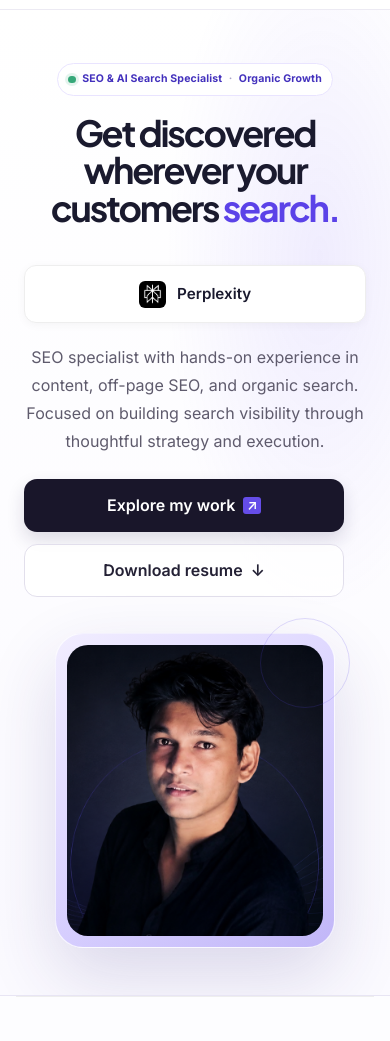
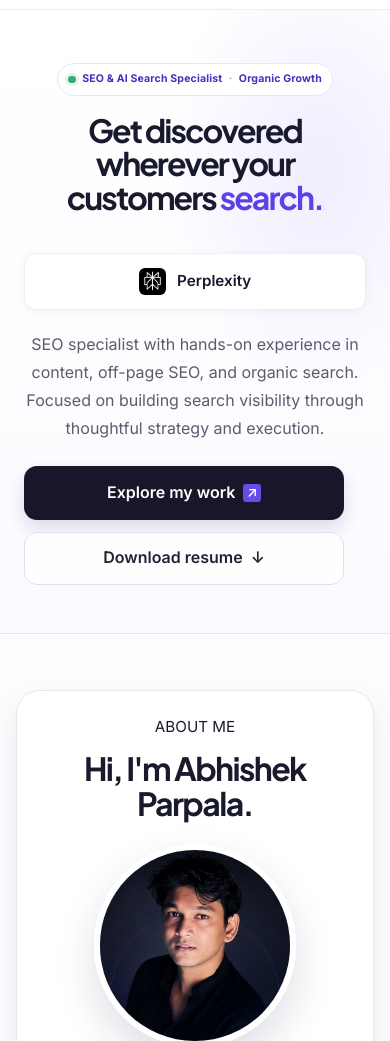
Before and after one commit to abhishek-parpala/my-astro-site, an Astro site: page / in a window 390 px wide. Shown: the part 59-1100 px from the top of the page. Built offline with nearby package versions, Linux system fonts and the light colour scheme; Astro itself is replaced by a stand-in of ours.

Commit message:
Homepage changes made

```diff
--- a/src/layouts/Layout.astro
+++ b/src/layouts/Layout.astro
@@ -83,7 +83,7 @@ const personSchema = {
 
 <style is:global>
   html {
-    overflow-x: hidden;
+    overflow-x: clip;
   }
 
   body {
@@ -93,7 +93,7 @@ const personSchema = {
     background: #fdfdff;
     line-height: 1.6;
     -webkit-font-smoothing: antialiased;
-    overflow-x: hidden;
+    overflow-x: clip;
   }
   h1, h2, h3, h4 {
     font-family: 'Plus Jakarta Sans', 'Inter', system-ui, -apple-system, sans-serif;
--- a/src/pages/index.astro
+++ b/src/pages/index.astro
@@ -85,14 +85,38 @@ const featuredPost = posts[0];
             </div>
           </div>
 
-          <aside class="hero-portrait" aria-label="About Abhishek">
-            <img src="/images/abhishek-about.png" alt="Abhishek Parpala" fetchpriority="high" />
-          </aside>
         </div>
 
 
 </section>
 
+    <section class="about" id="about">
+      <div class="about-content">
+        <div class="about-intro">
+          <span class="eyebrow">ABOUT ME</span>
+          <h2>Hi, I'm Abhishek Parpala.</h2>
+          <div class="about-image">
+            <img src="/images/abhishek-about.png" alt="Abhishek Parpala" loading="lazy" />
+          </div>
+        </div>
+        <div class="about-copy">
+          <p>
+            I'm an SEO professional with a hands-on background in organic search, content operations, and off-page SEO.
+          </p>
+          <p>
+            I've been working in SEO since 2022, gaining practical experience across different aspects of search marketing.
+          </p>
+          <p>
+            Over the years, my interest has grown beyond traditional rankings. I'm particularly interested in how search is evolving, how AI is changing discovery, and what businesses can do to remain visible.
+          </p>
+          <p>Today, I focus on combining SEO fundamentals with content strategy, authority building, and AI Search to create stronger organic visibility.</p>
+          <p>I believe good SEO starts with understanding people, not just search engines.</p>
+          <div class="about-cta">
+            <a href="/about">Learn more about me</a>
+          </div>
+        </div>
+      </div>
+    </section>
 
     <section class="services" id="services">
       <span class="eyebrow">WHAT I WORK ON</span>
@@ -181,34 +205,6 @@ const featuredPost = posts[0];
       </section>
     )}
 
-    <section class="about" id="about">
-      <div class="about-content">
-        <div class="about-intro">
-          <span class="eyebrow">ABOUT ME</span>
-          <h2>Hi, I'm Abhishek Parpala.</h2>
-          <div class="about-image">
-            <img src="/images/abhishek-about.png" alt="Abhishek Parpala" loading="lazy" />
-          </div>
-        </div>
-        <div class="about-copy">
-          <p>
-            I'm an SEO professional with a hands-on background in organic search, content operations, and off-page SEO.
-          </p>
-          <p>
-            I've been working in SEO since 2022, gaining practical experience across different aspects of search marketing.
-          </p>
-          <p>
-            Over the years, my interest has grown beyond traditional rankings. I'm particularly interested in how search is evolving, how AI is changing discovery, and what businesses can do to remain visible.
-          </p>
-          <p>Today, I focus on combining SEO fundamentals with content strategy, authority building, and AI Search to create stronger organic visibility.</p>
-          <p>I believe good SEO starts with understanding people, not just search engines.</p>
-          <div class="about-cta">
-            <a href="/about">Learn more about me</a>
-          </div>
-        </div>
-      </div>
-    </section>
-
   </main>
 </Layout>
 
@@ -225,7 +221,7 @@ const featuredPost = posts[0];
   width: 100vw;
   margin-left: -50vw;
  overflow: hidden;
- padding: 5.5rem 0 5rem;
+ padding: 4.5rem 0 5rem;
  border-bottom: 1px solid #e8e5f4;
  background:
    radial-gradient(ellipse at 82% 25%, rgb(112 84 245 / 10%), transparent 34%),
@@ -233,17 +229,18 @@ const featuredPost = posts[0];
 }
 
 .hero-content {
- display: grid;
- grid-template-columns: minmax(0, 1.1fr) minmax(260px, 0.72fr);
- align-items: center;
- gap: clamp(2rem, 5vw, 4.5rem);
+ max-width: 900px;
  width: calc(100% - 3rem);
- max-width: 1120px;
-  margin: 0 auto;
+ margin: 0 auto;
 }
 
 .hero-copy {
  min-width: 0;
+ max-width: 900px;
+ display: flex;
+ flex-direction: column;
+ align-items: center;
+ text-align: center;
 }
 
 .hero-copy > * {
@@ -267,10 +264,6 @@ const featuredPost = posts[0];
  animation-delay: 320ms;
 }
 
-.hero-portrait {
- animation: hero-portrait-enter 760ms cubic-bezier(0.2, 0.7, 0.25, 1) 140ms both;
-}
-
 @keyframes hero-content-enter {
  from {
    opacity: 0;
@@ -280,18 +273,6 @@ const featuredPost = posts[0];
  to {
    opacity: 1;
    transform: translateY(0);
- }
-}
-
-@keyframes hero-portrait-enter {
- from {
-   opacity: 0;
-   transform: translateX(16px) scale(0.98);
- }
-
- to {
-   opacity: 1;
-   transform: translateX(0) scale(1);
  }
 }
 
@@ -323,13 +304,14 @@ const featuredPost = posts[0];
 }
 
 .hero h1 {
- max-width: 720px;
- margin: 0 0 1.15rem;
- font-size: clamp(3rem, 5.7vw, 4.65rem);
-  font-weight: 700;
- line-height: 1.04;
+ max-width: 10.5em;
+ margin: 0 auto 1.15rem;
+ font-size: clamp(2rem, 5.5vw, 5rem);
+ font-weight: 700;
+ line-height: 1.05;
  letter-spacing: -0.06em;
-  text-wrap: balance;
+ text-align: center;
+ text-wrap: balance;
 }
 
 .highlight {
@@ -338,7 +320,7 @@ const featuredPost = posts[0];
 
 .subheadline {
  max-width: 610px;
- margin: 0 0 1.6rem;
+ margin: 0 auto 1.6rem;
  color: #5f5b6d;
  font-size: 1.05rem;
  line-height: 1.75;
@@ -347,6 +329,7 @@ const featuredPost = posts[0];
 .hero-actions {
   display: flex;
   flex-wrap: wrap;
+  justify-content: center;
   gap: 0.75rem;
 }
 
@@ -403,38 +386,6 @@ const featuredPost = posts[0];
   width: 100%;
   max-width: 380px;
   margin: 1.35rem 0 1.4rem;
-}
-
-.hero-portrait {
-  position: relative;
-  min-width: 0;
-  max-width: 390px;
-  justify-self: end;
-  padding: 0.7rem;
-  border: 1px solid rgb(255 255 255 / 75%);
-  border-radius: 28px;
-  background: linear-gradient(145deg, #f1edff, #d9d1ff 55%, #c1b6f8);
-  box-shadow: 0 28px 70px rgb(51 36 123 / 16%);
-}
-
-.hero-portrait::before {
-  position: absolute;
-  top: -1rem;
-  right: -1rem;
-  width: 5.5rem;
-  height: 5.5rem;
-  border: 1px solid rgb(91 66 232 / 18%);
-  border-radius: 50%;
-  content: '';
-}
-
-.hero-portrait > img {
-  display: block;
-  width: 100%;
-  aspect-ratio: 0.88;
-  border-radius: 21px;
-  object-fit: cover;
-  object-position: center 32%;
 }
 
 .platform-rotator {
@@ -993,15 +944,7 @@ const featuredPost = posts[0];
   }
 
   .hero-content {
-    grid-template-columns: 1fr;
-    gap: 2.2rem;
     text-align: center;
-  }
-
-  .hero-copy {
-    display: flex;
-    flex-direction: column;
-    align-items: center;
   }
 
   .hero-kicker {
@@ -1010,11 +953,7 @@ const featuredPost = posts[0];
   }
 
   .hero h1 {
-    font-size: 2.5rem;
     line-height: 1.05;
-    text-align: center;
-    text-wrap: balance;
-    margin-inline: auto;
   }
 
   .subheadline {
@@ -1027,11 +966,6 @@ const featuredPost = posts[0];
 
   .subheadline {
     margin-bottom: 1.5rem;
-  }
-
-  .hero-portrait {
-    width: min(74%, 290px);
-    justify-self: center;
   }
 
   /* ABOUT MOBILE */
@@ -1123,11 +1057,7 @@ const featuredPost = posts[0];
     }
 
     .hero h1 {
-      font-size: clamp(2rem, 10vw, 2.25rem);
       line-height: 1.05;
-      text-align: center;
-      text-wrap: balance;
-      margin-inline: auto;
     }
 
     .hero-actions {
@@ -1140,10 +1070,6 @@ const featuredPost = posts[0];
       max-width: 320px;
     }
 
-    .hero-portrait {
-      width: min(82%, 280px);
-    }
-
     .stats, .service-grid, .process-grid, .testimonial-grid {
       grid-template-columns: 1fr;
     }
@@ -1151,8 +1077,7 @@ const featuredPost = posts[0];
   }
 
   @media (prefers-reduced-motion: reduce) {
-    .hero-copy > *,
-    .hero-portrait {
+    .hero-copy > * {
       animation: none;
       opacity: 1;
       transform: none;
```
